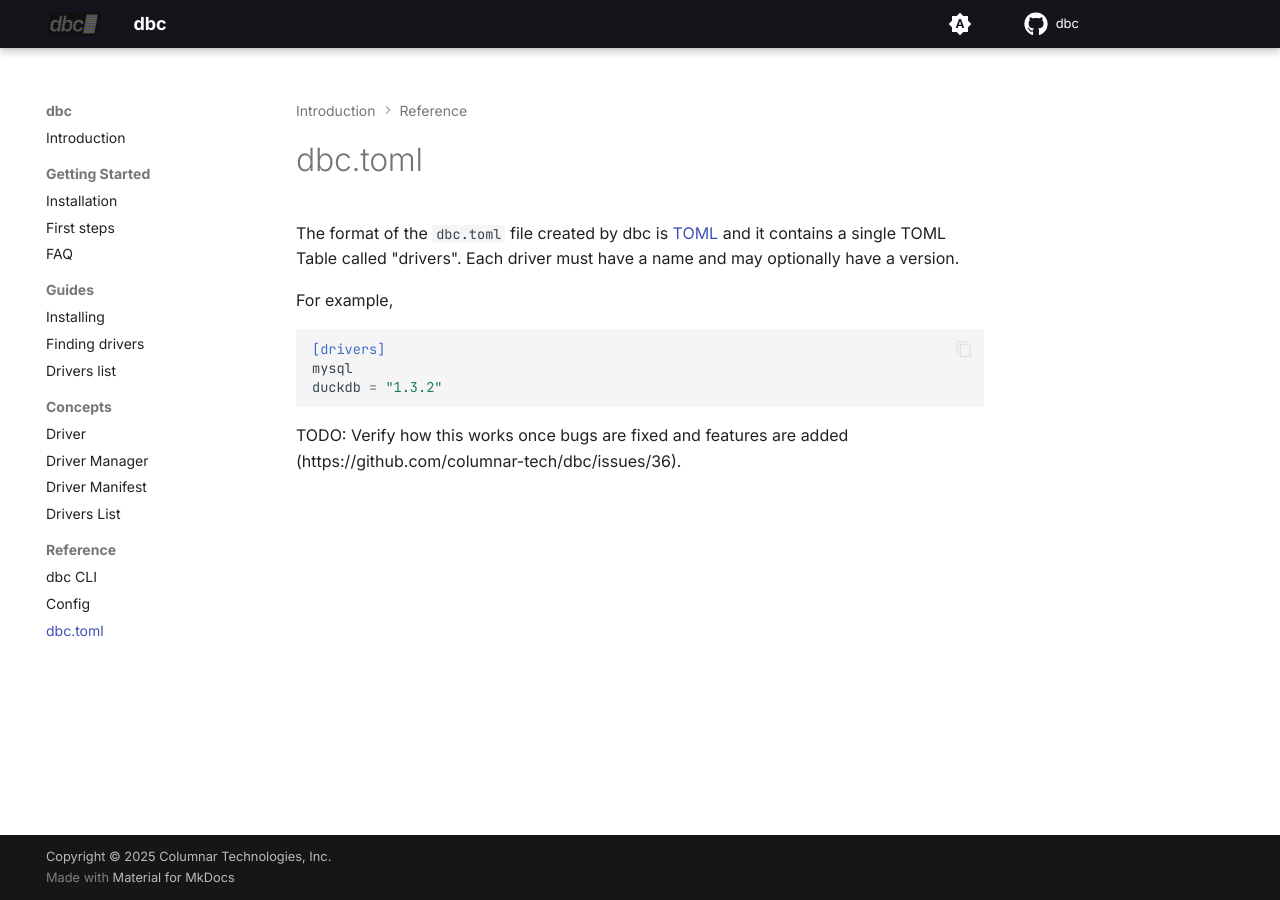
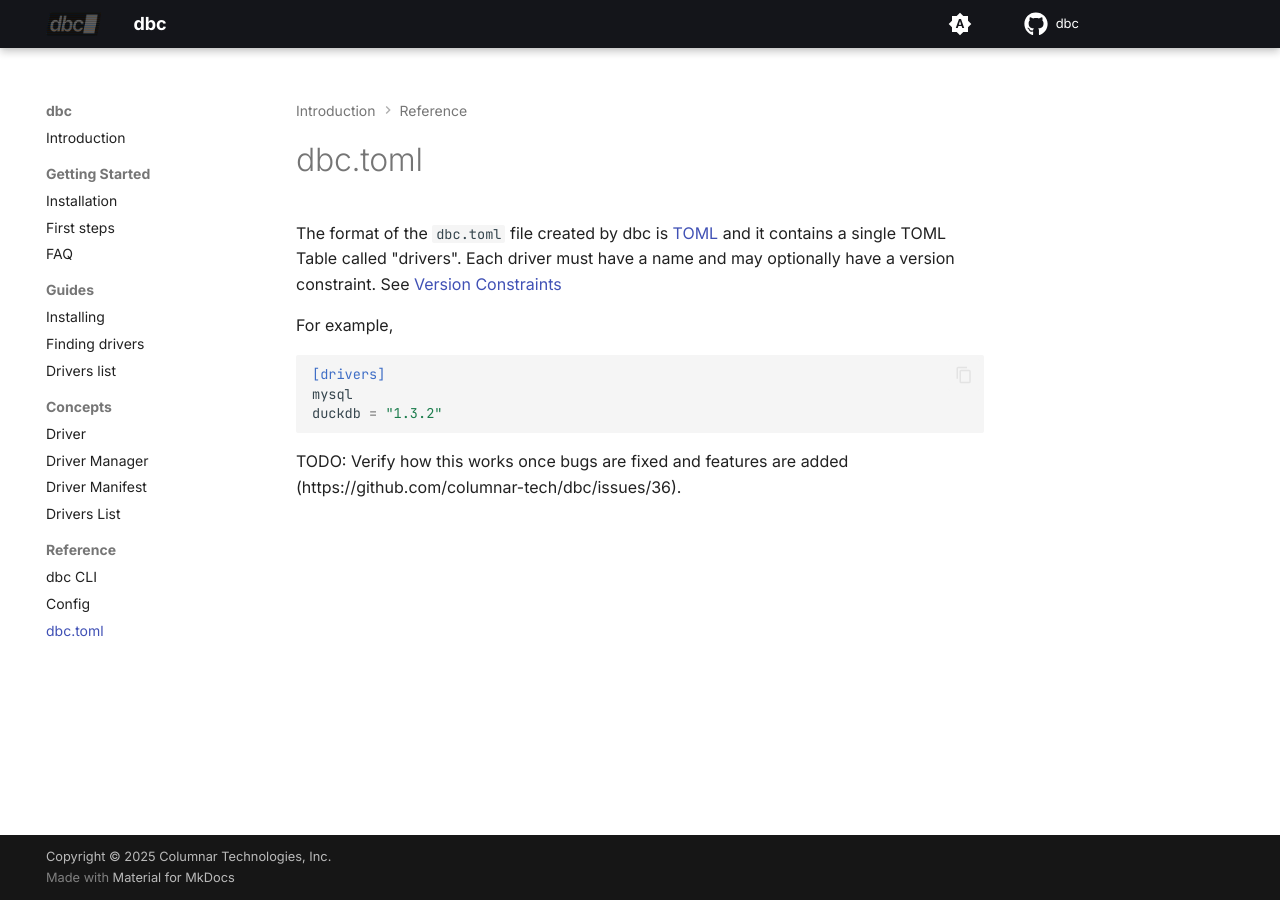
Before and after one commit to columnar-tech/dbc, an MkDocs documentation site: the page built from docs/reference/dbc.toml.md, in a window 1280 px wide. Built offline with MkDocs 1.6.1 and Material for MkDocs 9.7.7, drawn with Linux system fonts in a browser that asks for light colours; plug-ins that fetch from the network failed and are left out; comment, search, counter and statistics services are not loaded.

Commit message:
Mention and link version constraints

```diff
--- a/docs/reference/dbc.toml.md
+++ b/docs/reference/dbc.toml.md
@@ -3,7 +3,7 @@
 # dbc.toml
 
 The format of the `dbc.toml` file created by dbc is [TOML](https://toml.io) and it contains a single TOML Table called "drivers".
-Each driver must have a name and may optionally have a version.
+Each driver must have a name and may optionally have a version constraint. See [Version Constraints](../guides/installing.md#version-constraints)
 
 For example,
 
```
